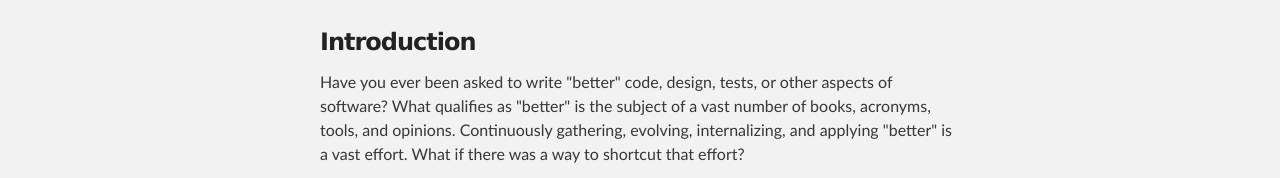
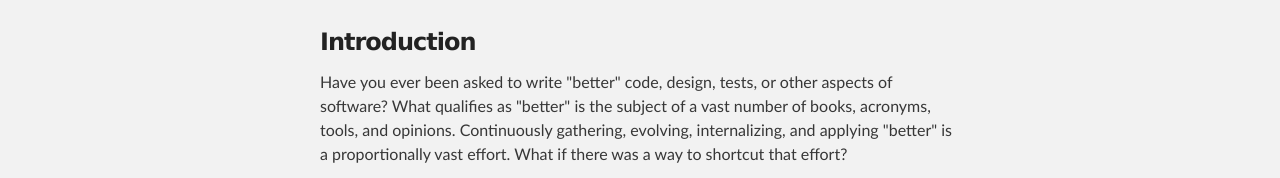
Before and after one commit to aaronsilinskas/gfbs, a plain HTML site: page index.html in a window 1280 px wide. Shown: the part 236-414 px from the top of the page. Drawn offline with Linux system fonts and the light colour scheme.

Commit message:
tie vast word

```diff
--- a/index.html
+++ b/index.html
@@ -33,11 +33,13 @@
 
         <p>Have you ever been asked to write "better" code, design, tests, or other aspects of software? What qualifies
             as "better" is the subject of a vast number of books, acronyms, tools, and opinions. Continuously gathering,
-            evolving, internalizing, and applying "better" is a vast effort. What if there was a way to shortcut that
-            effort?
+            evolving, internalizing, and applying "better" is a proportionally vast effort. What if there was a way to
+            shortcut that effort?
         </p>
-        <p>The belief (and experiment) of GFBS is that working toward <strong>a minimal set of goals will cause the majority of
-            "better" practices to emerge as a byproduct</strong>. A set of exercises for each goal will help to close the gap
+        <p>The belief (and experiment) of GFBS is that working toward <strong>a minimal set of goals will cause the
+            majority of
+            "better" practices to emerge as a byproduct</strong>. A set of exercises for each goal will help to close
+            the gap
             between reality and the goal. The exercises will also let us know the distance to the goal, and can spark
             great conversations within a team.
         </p>
```
